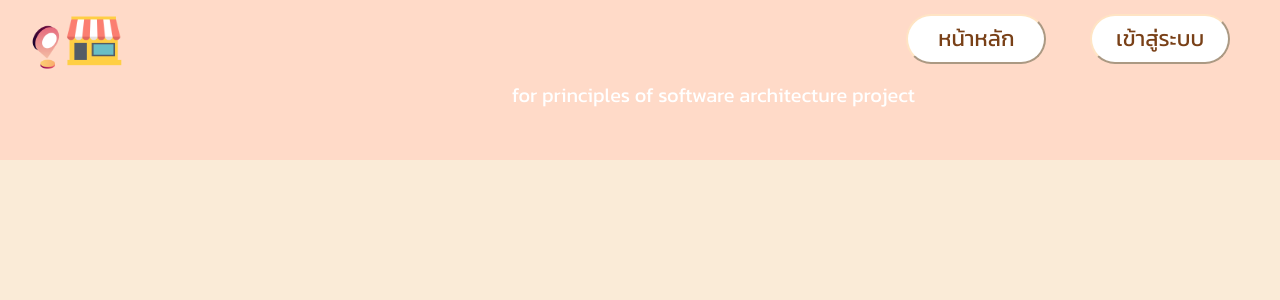
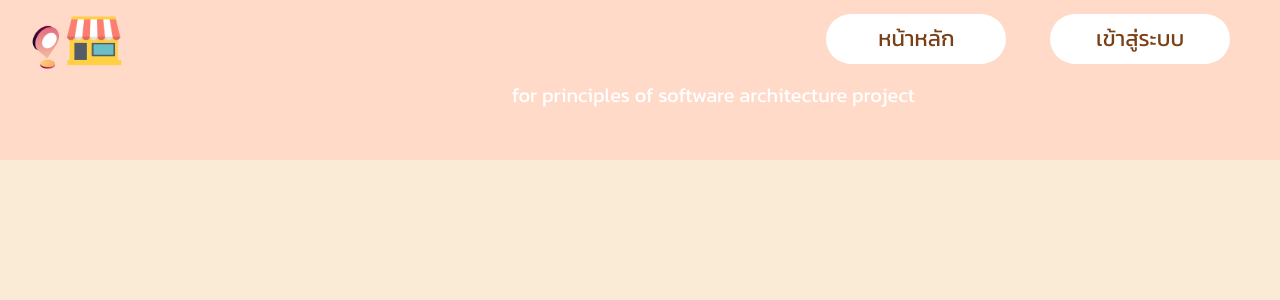
Before and after one commit to kikikrittamate/django-e-commerce, a Django app: template ecommerce/templates/base.html in a window 1280 px wide. Shown: the top 300 px of the page. Run offline with Django 4.2, Linux system fonts and the light colour scheme; the template is opened without the code that fills it, so the values that code supplies are empty; parts of the project's set-up code (start-up, migrations or seed data) failed here and were passed over.

Commit message:
adjust navbar button

```diff
--- a/ecommerce/static/css/base.css
+++ b/ecommerce/static/css/base.css
@@ -32,11 +32,11 @@ nav ul li button {
   font-family: "Kanit", sans-serif;
   background-color: white;
   height: 50px;
-  width: 140px;
+  width: 180px;
   font-size: 22px;
   color: rgb(121, 64, 23);
   border-radius: 27px;
-  border-color: bisque;
+  border: none;
 }
 
 .logo {
```
